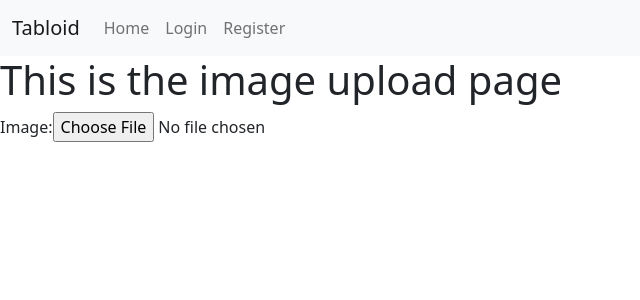
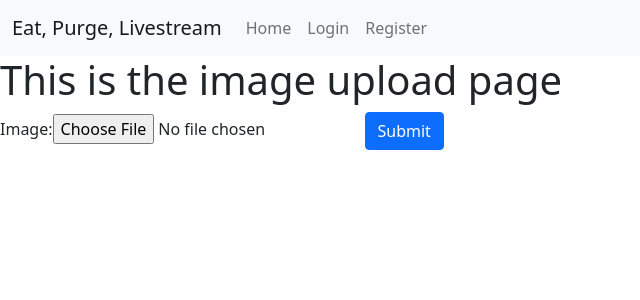
Before and after one commit to ActuallyAJL/eat-purge-livestream, a React (Create React App) app in the folder eat-purge-livestream/client/: page /uploadImage in a window 1280 px wide. Shown: the top 300 px of the page, without its empty margins (0-640 px from the left). Built offline with nearby package versions, Linux system fonts and the light colour scheme; no server answers.

Commit message:
finally got image upload working

```diff
--- a/eat-purge-livestream/client/src/components/Header.js
+++ b/eat-purge-livestream/client/src/components/Header.js
@@ -52,7 +52,7 @@ export default function Header({ isLoggedIn, getLoggedInUser }) {
     <div>
       <Navbar color="light" light expand="md">
         <NavbarBrand tag={RRNavLink} to="/">
-          Tabloid
+          Eat, Purge, Livestream
         </NavbarBrand>
         <NavbarToggler onClick={toggle} />
         <Collapse isOpen={isOpen} navbar>
--- a/eat-purge-livestream/client/src/components/Images/ImageCreateForm.js
+++ b/eat-purge-livestream/client/src/components/Images/ImageCreateForm.js
@@ -1,17 +1,35 @@
 import React, { useEffect, useState } from "react";
+import { postImage } from "../../modules/imageManager";
 
 export const ImageCreateForm = () => {
-  const [image, setImage] = useState([]);
+  const [image, setImage] = useState();
+  const imageFormData = new FormData();
 
   const handleSelectImage = (e) => {
-    setImage([...e.target.files]);
+    setImage(...e.target.files);
+  };
+
+  const handleSaveImage = (e) => {
+    e.preventDefault();
+    imageFormData.append("data", image);
+    postImage(imageFormData);
   };
 
   return (
     <>
       <h1>This is the image upload page</h1>
-      <label htmlFor="imageToUpload">Image:</label>
-      <input type="file" id="imageToUpload" onChange={handleSelectImage} />
+      <form onSubmit={handleSaveImage}>
+        <label htmlFor="imageToUpload">Image:</label>
+        <input type="file" id="imageToUpload" onChange={handleSelectImage} />
+        <button
+          className="btn btn-primary"
+          id="imageSubmitButton"
+          required
+          type="submit"
+        >
+          Submit
+        </button>
+      </form>
     </>
   );
 };
--- a/eat-purge-livestream/client/src/modules/imageManager.js
+++ b/eat-purge-livestream/client/src/modules/imageManager.js
@@ -1 +1,19 @@
 const baseUrl = "/api/Image";
+
+export const getImageById = (id) => {
+  return fetch().then();
+};
+
+export const postImage = (image) => {
+  console.log(image);
+  return fetch(baseUrl, {
+    method: "POST",
+    body: image,
+  });
+};
+
+export const deleteImage = (imageId) => {
+  return fetch(`${baseUrl}/${imageId}`, {
+    method: "DELETE",
+  });
+};
```
Also changed, not shown: 1 other file (tests, documents, lock files or other folders).
